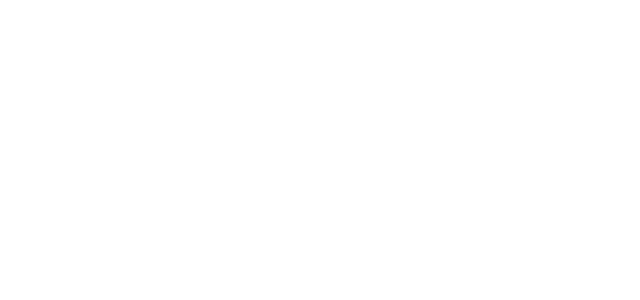
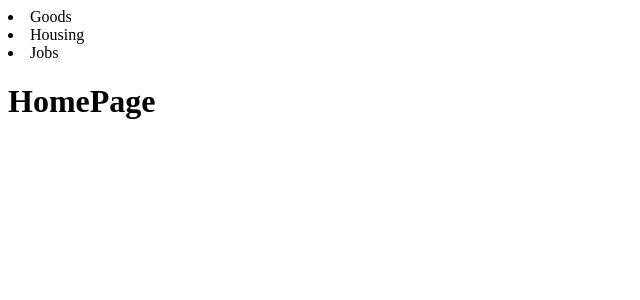
Before and after one commit to chingu-voyages/v26-bears-team-06, a React (Create React App) app: page / in a window 1280 px wide. Shown: the top 300 px of the page, without its empty margins (0-640 px from the left). Built offline with nearby package versions, Linux system fonts and the light colour scheme.

Commit message:
added seed data and navbar component file

```diff
--- a/src/App.tsx
+++ b/src/App.tsx
@@ -1,9 +1,10 @@
 import React from 'react';
-import './App.css';
+import Homepage from './pages/homepage/homepage';
 
 function App() {
   return (
     <div className="App">
+      <Homepage />
     </div>
   );
 }
--- /dev/null
+++ b/src/components/navbar/Navbar.tsx
@@ -0,0 +1,18 @@
+import React from 'react';
+import { Category } from '../../seed/seedData';
+
+interface Props {
+  categories: Category[]
+}
+
+const Navbar:React.FC<Props> = ({categories}) => {
+  return (
+    <div>
+      {categories.map(category => (
+        <li key={category.id}>{category.name}</li>
+      ))}
+    </div>
+  )
+};
+
+export default Navbar;
--- a/src/pages/homepage/homepage.tsx
+++ b/src/pages/homepage/homepage.tsx
@@ -1,8 +1,12 @@
 import React from 'react';
+import Navbar from '../../components/navbar/Navbar';
+import { seedCategories } from '../../seed/seedData';
+
 
 const Homepage = () => {
   return (
     <div>
+      <Navbar categories={seedCategories}/>
       <h1>HomePage</h1>
     </div>
   )
--- /dev/null
+++ b/src/seed/seedData.ts
@@ -0,0 +1,182 @@
+export interface Category {
+    name: string,
+    id: string,
+    subCategories: {
+      name: string,
+      id: string
+    }[],
+};
+
+export const seedCategories:Category[]= [
+  {name: 'Goods', id: '1', subCategories: [{name: 'Electronics', id: '1'}, {name: 'Cars', id: '2'}, {name: 'Garden', id: '3'}, {name: 'Home', id: '4'}]},
+  {name: 'Housing', id: '2', subCategories: [{name: 'For Rent', id: '1'}, {name: 'For Sale', id: '2'}, {name: 'Sublease', id: '3'}]},
+  {name: 'Jobs', id: '3', subCategories: [{name: 'Food and Bev', id: '1'}, {name: 'Tech', id: '2'}, {name: 'Education', id: '3'}, {name: 'Finance', id: '4'}, {name: 'General Labor', id: '5'}]}
+];
+
+export interface User {
+  name: string,
+  email: string,
+  password: string,
+  phoneNumber: string,
+  address: string,
+  city: string,
+  state: string,
+  zip: string
+}
+
+export const seedUsers: User[] = [
+  {
+    name: 'Alicia D. Macomber',
+    email: 'AliciaDMacomber@rhyta.com',
+    password: 'mypassword',
+    phoneNumber: '856-672-5718',
+    address: '4892 Prospect Street',
+    city: 'Haddonfield',
+    state: 'NJ',
+    zip: '08033'
+  },
+  {
+    name: 'David M. Motley',
+    email: 'DavidMMotley@teleworm.us',
+    password: 'mypassword',
+    phoneNumber: '213-333-0527',
+    address: '4038 Brannon Street',
+    city: 'Los Angeles',
+    state: 'CA',
+    zip: '90071'
+  },
+]
+
+export interface Post {
+  name: string,
+  id: string,
+  imageURL: string,
+  price: number,
+  createdAt: Date,
+  author: User,
+  category: string,
+  subCategory: string,
+}
+
+export const seedPosts: Post[] = [
+  {
+    name: 'Laptop',
+    id: '1',
+    imageURL: 'https://images.unsplash.com/photo-1496181133206-80ce9b88a853?ixid=MXwxMjA3fDB8MHxwaG90by1wYWdlfHx8fGVufDB8fHw%3D&ixlib=rb-1.2.1&auto=format&fit=crop&w=1351&q=80',
+    price: 100,
+    createdAt: new Date(),
+    author:
+      {
+        name: 'Alicia D. Macomber',
+        email: 'AliciaDMacomber@rhyta.com',
+        password: 'mypassword',
+        phoneNumber: '856-672-5718',
+        address: '4892 Prospect Street',
+        city: 'Haddonfield',
+        state: 'NJ',
+        zip: '08033'
+      },
+    category: 'Goods',
+    subCategory: 'Electronics'
+  },
+  {
+    name: 'Great Car',
+    id: '2',
+    imageURL: 'https://images.unsplash.com/photo-1591531978723-a3eba46c4a89?ixid=MXwxMjA3fDB8MHxwaG90by1wYWdlfHx8fGVufDB8fHw%3D&ixlib=rb-1.2.1&auto=format&fit=crop&w=1443&q=80',
+    price: 1000,
+    createdAt: new Date(),
+    author:
+      {
+        name: 'David M. Motley',
+        email: 'DavidMMotley@teleworm.us',
+        password: 'mypassword',
+        phoneNumber: '213-333-0527',
+        address: '4038 Brannon Street',
+        city: 'Los Angeles',
+        state: 'CA',
+        zip: '90071'
+      },
+    category: 'Goods',
+    subCategory: 'Cars'
+  },
+  {
+    name: 'Laptop',
+    id: '1',
+    imageURL: 'https://images.unsplash.com/photo-1496181133206-80ce9b88a853?ixid=MXwxMjA3fDB8MHxwaG90by1wYWdlfHx8fGVufDB8fHw%3D&ixlib=rb-1.2.1&auto=format&fit=crop&w=1351&q=80',
+    price: 100,
+    createdAt: new Date(),
+    author:
+      {
+        name: 'Alicia D. Macomber',
+        email: 'AliciaDMacomber@rhyta.com',
+        password: 'mypassword',
+        phoneNumber: '856-672-5718',
+        address: '4892 Prospect Street',
+        city: 'Haddonfield',
+        state: 'NJ',
+        zip: '08033'
+      },
+    category: 'Goods',
+    subCategory: 'Electronics'
+  },
+  {
+    name: 'Great Car',
+    id: '2',
+    imageURL: 'https://images.unsplash.com/photo-1591531978723-a3eba46c4a89?ixid=MXwxMjA3fDB8MHxwaG90by1wYWdlfHx8fGVufDB8fHw%3D&ixlib=rb-1.2.1&auto=format&fit=crop&w=1443&q=80',
+    price: 1000,
+    createdAt: new Date(),
+    author:
+      {
+        name: 'David M. Motley',
+        email: 'DavidMMotley@teleworm.us',
+        password: 'mypassword',
+        phoneNumber: '213-333-0527',
+        address: '4038 Brannon Street',
+        city: 'Los Angeles',
+        state: 'CA',
+        zip: '90071'
+      },
+    category: 'Goods',
+    subCategory: 'Cars'
+  },
+  {
+    name: 'Laptop',
+    id: '1',
+    imageURL: 'https://images.unsplash.com/photo-1496181133206-80ce9b88a853?ixid=MXwxMjA3fDB8MHxwaG90by1wYWdlfHx8fGVufDB8fHw%3D&ixlib=rb-1.2.1&auto=format&fit=crop&w=1351&q=80',
+    price: 100,
+    createdAt: new Date(),
+    author:
+      {
+        name: 'Alicia D. Macomber',
+        email: 'AliciaDMacomber@rhyta.com',
+        password: 'mypassword',
+        phoneNumber: '856-672-5718',
+        address: '4892 Prospect Street',
+        city: 'Haddonfield',
+        state: 'NJ',
+        zip: '08033'
+      },
+    category: 'Goods',
+    subCategory: 'Electronics'
+  },
+  {
+    name: 'Great Car',
+    id: '2',
+    imageURL: 'https://images.unsplash.com/photo-1591531978723-a3eba46c4a89?ixid=MXwxMjA3fDB8MHxwaG90by1wYWdlfHx8fGVufDB8fHw%3D&ixlib=rb-1.2.1&auto=format&fit=crop&w=1443&q=80',
+    price: 1000,
+    createdAt: new Date(),
+    author:
+      {
+        name: 'David M. Motley',
+        email: 'DavidMMotley@teleworm.us',
+        password: 'mypassword',
+        phoneNumber: '213-333-0527',
+        address: '4038 Brannon Street',
+        city: 'Los Angeles',
+        state: 'CA',
+        zip: '90071'
+      },
+    category: 'Goods',
+    subCategory: 'Cars'
+  },
+]
```
Also changed, not shown: 1 other file (tests, documents, lock files or other folders).
